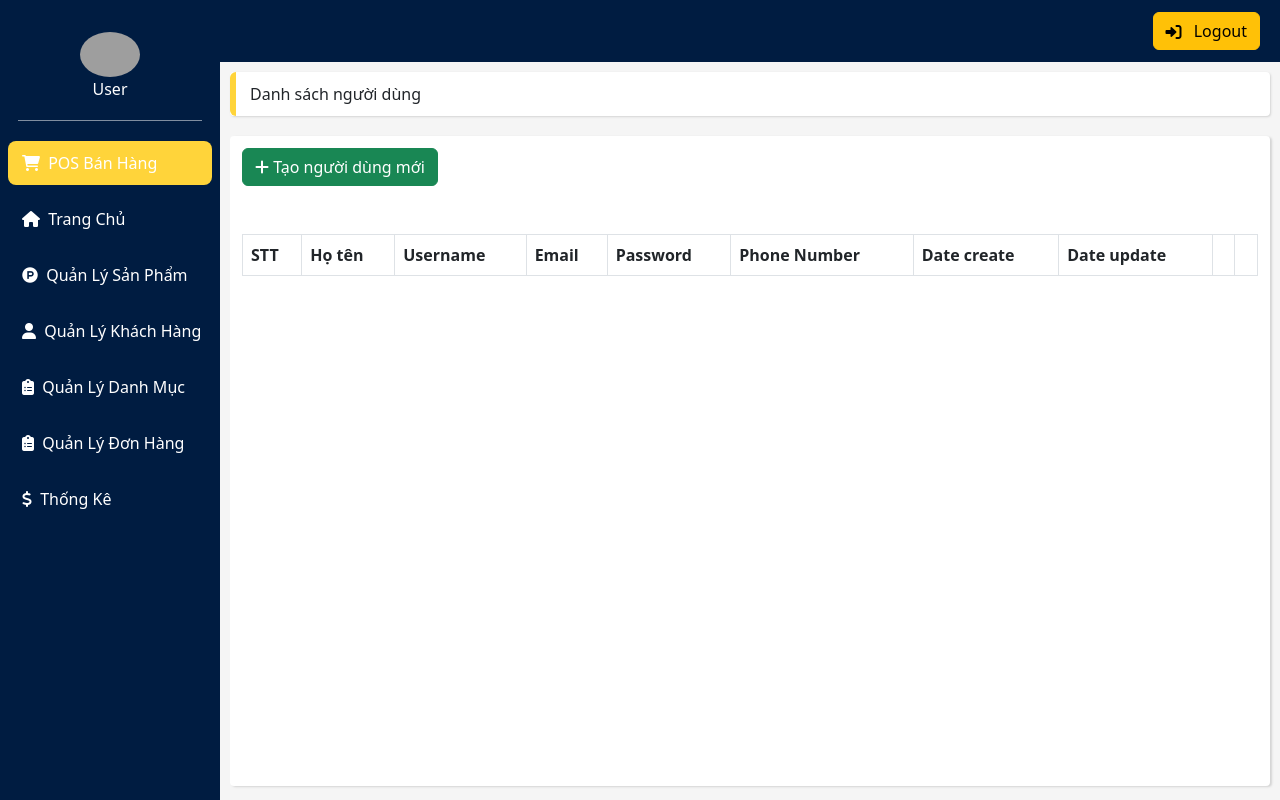
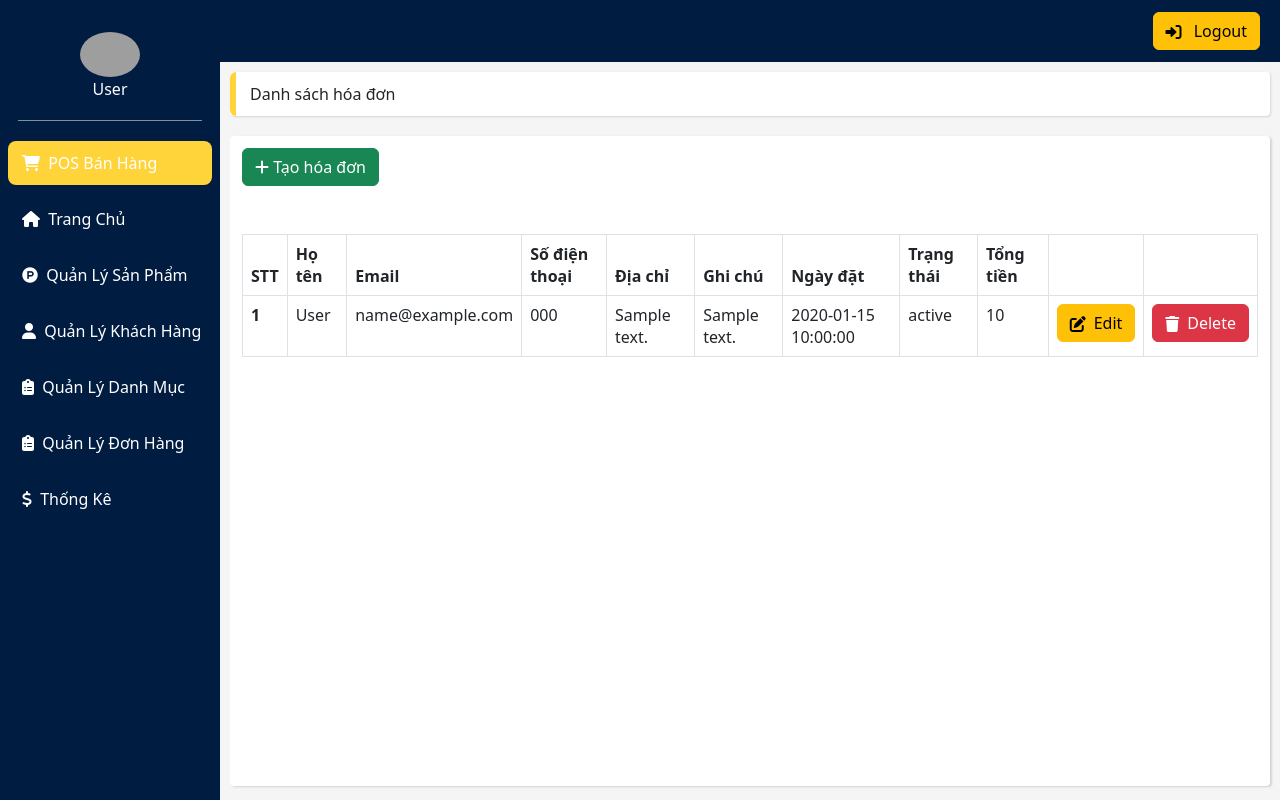
Before and after one commit to nguyenhuugiang08/Web_PHP, a PHP site: page /Admin/order/admin_orders.php in a window 1280 px wide. Run offline with PHP 8.4, Linux system fonts and the light colour scheme; tables that the repository leaves empty or names only in its code hold one stand-in row (values such as "Sample post"); lists and menus that the app fills with data are empty; some libraries are stand-ins or nearby versions; grey boxes are pictures that could not be loaded.

Commit message:
update add order

```diff
--- a/BLT_Php/Admin/api/index.php
+++ b/BLT_Php/Admin/api/index.php
@@ -21,5 +21,10 @@
             $sql = "DELETE FROM category WHERE id = $id";
             execute($sql);
             break;
+        case 'deleteOrder':
+            $id = getPOST('id');
+            $sql = "DELETE FROM category WHERE id = $id";
+            execute($sql);
+            break;
     }
 }
--- a/BLT_Php/Admin/layout/admin_header.php
+++ b/BLT_Php/Admin/layout/admin_header.php
@@ -5,6 +5,12 @@
 $sql = "SELECT *from user WHERE role_id = '1' ";
 $result = executeResultOne($sql);
 ?>
+
+<style>
+    <?php
+        require_once('../../css/admin.css');
+    ?>
+</style>
 
 <!DOCTYPE html>
 <html lang="en">
@@ -14,7 +20,6 @@
     <meta http-equiv="X-UA-Compatible" content="IE=edge">
     <meta name="viewport" content="width=device-width, initial-scale=1.0">
     <!-- Latest compiled and minified CSS -->
-    <link rel="stylesheet" href="../../css/admin.css">
     <link rel="stylesheet" href="https://cdnjs.cloudflare.com/ajax/libs/font-awesome/6.1.1/css/all.min.css" integrity="sha512-KfkfwYDsLkIlwQp6LFnl8zNdLGxu9YAA1QvwINks4PhcElQSvqcyVLLD9aMhXd13uQjoXtEKNosOWaZqXgel0g==" crossorigin="anonymous" referrerpolicy="no-referrer" />
     <!-- CSS only -->
     <link href="https://cdn.jsdelivr.net/npm/bootstrap@5.2.0-beta1/dist/css/bootstrap.min.css" rel="stylesheet" integrity="sha384-0evHe/X+R7YkIZDRvuzKMRqM+OrBnVFBL6DOitfPri4tjfHxaWutUpFmBp4vmVor" crossorigin="anonymous">
@@ -28,6 +33,7 @@
     <!-- Latest compiled JavaScript -->
     <!-- JavaScript Bundle with Popper -->
     <script src="https://cdn.jsdelivr.net/npm/bootstrap@5.2.0-beta1/dist/js/bootstrap.bundle.min.js" integrity="sha384-pprn3073KE6tl6bjs2QrFaJGz5/SUsLqktiwsUTF55Jfv3qYSDhgCecCxMW52nD2" crossorigin="anonymous"></script>
+    <script src="https://cdnjs.cloudflare.com/ajax/libs/Chart.js/3.8.0/chart.min.js" integrity="sha512-sW/w8s4RWTdFFSduOTGtk4isV1+190E/GghVffMA9XczdJ2MDzSzLEubKAs5h0wzgSJOQTRYyaz73L3d6RtJSg==" crossorigin="anonymous" referrerpolicy="no-referrer"></script>
     <title>Trang quản trị</title>
 </head>
 
@@ -75,7 +81,7 @@
                 </li>
 
                 <li class="control-list__item">
-                    <a href="" class="control-list__item-link">
+                    <a href="../statistical/statistical.php" class="control-list__item-link">
                         <i class="fa-solid fa-dollar-sign control-list__icon"></i>
                         Thống Kê</a>
                 </li>
--- a/BLT_Php/Admin/order/admin_orders.php
+++ b/BLT_Php/Admin/order/admin_orders.php
@@ -1,33 +1,34 @@
 <?php
 require_once('../../database/dbhelper.php');
 require_once('../../utils/utility.php');
-$sql = "SELECT * FROM users except SELECT * FROM users where role = 'Admin' limit 7";
+$sql = "SELECT * FROM orders  limit 7";
 $userList = executeResult($sql);
 
 require_once('../layout/admin_header.php');
 ?>
 
 <div class="category">
-    Danh sách người dùng
+    Danh sách hóa đơn
 </div>
 
 <div class="product-process">
     <a href="add_user.php">
-        <button class="btn btn-success"> <i class="fa-solid fa-plus"></i> Tạo người dùng mới</button>
+        <button class="btn btn-success"> <i class="fa-solid fa-plus"></i> Tạo hóa đơn</button>
     </a>
     <div class="cate-products">
-        <table class="table table-hover table-bordered js-copytextarea mt-5" cellpadding="0" cellspacing="0" border="0"
+        <table class="table table-hover align-items-center table-bordered js-copytextarea mt-5" cellpadding="0" cellspacing="0" border="0"
               id="sampleTable">
               <thead>
                 <tr>
                     <th scope="col">STT</th>
                     <th scope="col">Họ tên</th>
-                    <th scope="col">Username</th>
                     <th scope="col">Email</th>
-                    <th scope="col">Password</th>
-                    <th scope="col">Phone Number</th>
-                    <th scope="col">Date create</th>
-                    <th scope="col">Date update</th>
+                    <th scope="col">Số điện thoại</th>
+                    <th scope="col">Địa chỉ</th>
+                    <th scope="col">Ghi chú</th>
+                    <th scope="col">Ngày đặt</th>
+                    <th scope="col">Trạng thái</th>
+                    <th scope="col">Tổng tiền</th>
                     <th scope="col"></th>
                     <th scope="col"></th>
                 </tr>
@@ -40,18 +41,13 @@
                         <tr>
                             <th scope="row">' . $index++ . '</th>
                             <td>' . $item['fullname'] . '</td>
-                            <td>' . $item['username']  . '</td>
-                            <td>' . $item['email'] . '</td>
-                            <td>' . $item['password'] . '</td>
+                            <td>' . $item['email']  . '</td>
                             <td>' . $item['phone_number'] . '</td>
-                            <td>' . $item['create_at'] . '</td>
-                            <td>' . $item['update_at'] . '</td>
-                            <td>
-                                <button class="btn btn-danger d-flex btn-action" onClick="deleteUser(' . $item['id'] . ')">
-                                    <i class="fa-solid fa-trash table-icon"></i>
-                                    Delete
-                                </button>
-                            </td>
+                            <td>' . $item['address'] . '</td>
+                            <td>' . $item['note'] . '</td>
+                            <td>' . $item['order_date'] . '</td>
+                            <td>' . $item['status'] . '</td>
+                            <td>' . $item['total_money'] . '</td>
                             <td>
                                 <a href = "edit_user.php?id= '.$item['id'].'" style = "text-decoration: none;">
                                     <button class="btn btn-warning d-flex btn-action">
@@ -59,6 +55,12 @@
                                         Edit
                                     </button>
                                 </a>
+                            </td>
+                            <td>
+                                <button class="btn btn-danger d-flex btn-action" onClick="deleteOrder(' . $item['id'] . ')">
+                                    <i class="fa-solid fa-trash table-icon"></i>
+                                    Delete
+                                </button>
                             </td>
                         </tr>
                         ';
@@ -72,7 +74,7 @@
 </div>
 
 <script>
-    function deleteUser(id) {
+    function deleteOrder(id) {
         var option = confirm('Bạn có chắc chắn muốn xóa người dùng này ? ')
 
         if (!option) {
--- a/BLT_Php/css/admin.css
+++ b/BLT_Php/css/admin.css
@@ -286,3 +286,29 @@
     top: 1px;
     margin-left: 4px;
 }
+
+.wrapper-tag {
+    position: relative;
+    background: #ffffff;
+    border-radius: 0.375rem;
+    padding: 20px 32px;
+    -webkit-box-shadow: 0 2px 2px 0 rgb(0 0 0 / 14%), 0 1px 5px 0 rgb(0 0 0 / 12%), 0 3px 1px -2px rgb(0 0 0 / 20%);
+    box-shadow: 0 2px 2px 0 rgb(0 0 0 / 14%), 0 1px 5px 0 rgb(0 0 0 / 12%), 0 3px 1px -2px rgb(0 0 0 / 20%);
+    margin-bottom: 30px;
+    -webkit-transition: all 0.3s ease-in-out;
+    -o-transition: all 0.3s ease-in-out;
+    transition: all 0.3s ease-in-out;
+    font-weight: 600;
+}
+
+.wrapper-tag__title {
+    margin-top: 0;
+    margin-bottom: 30px;
+    font-size: 20px;
+    /* text-align: center; */
+    border-bottom: 2px solid #FFD43B;
+    padding-bottom: 10px;
+    /* border-left: 3px solid black; */
+    padding-left: 5px;
+    color: black;
+}
```
Also changed, not shown: BLT_Php/Admin/category/admin_categories.php (+7 -7 lines), BLT_Php/Admin/product/admin_products.php (+7 -7 lines), BLT_Php/Admin/statistical/statistical.php (added, +44 -0 lines), BLT_Php/Admin/user/admin_users.php (+7 -7 lines).
